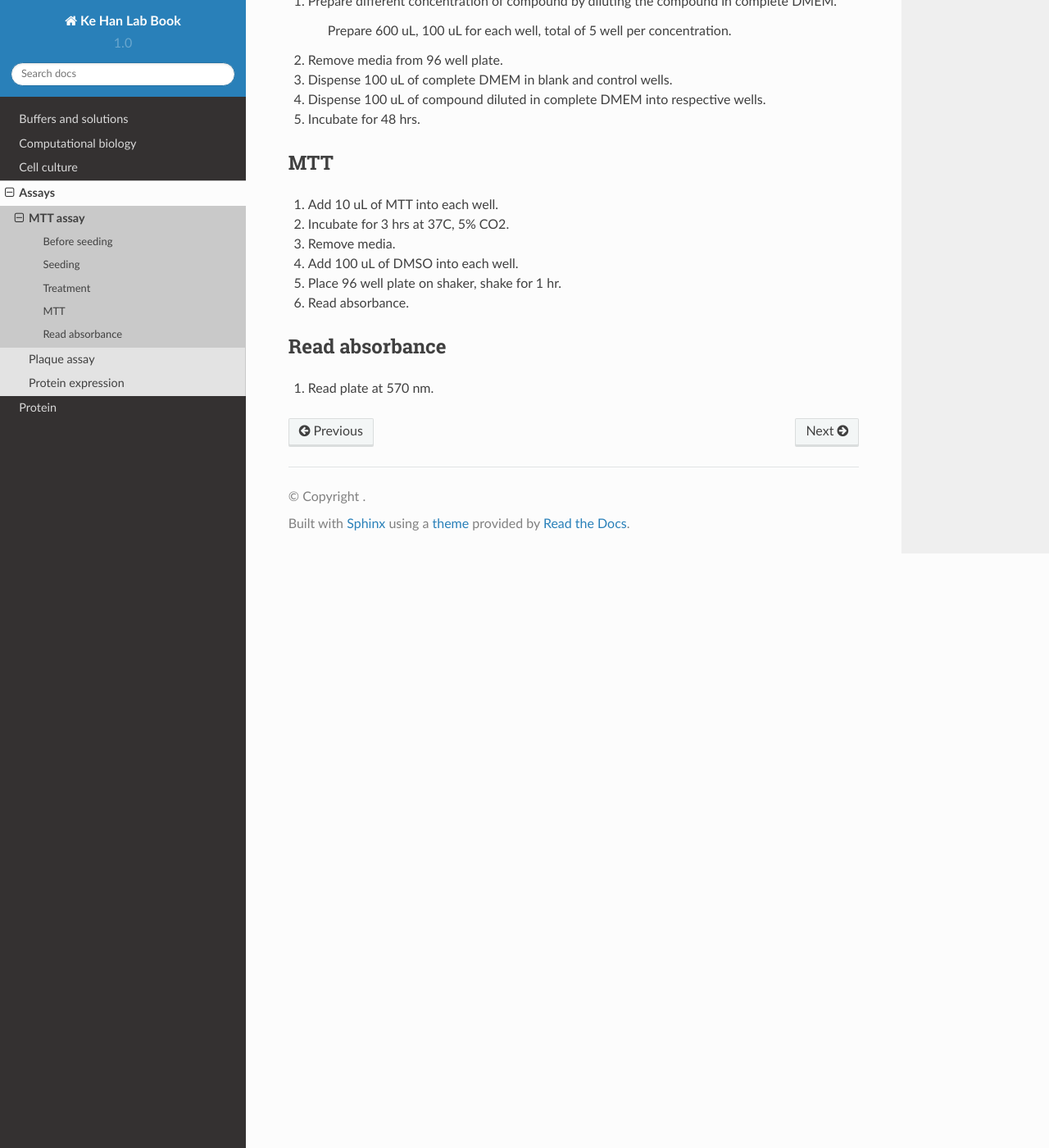
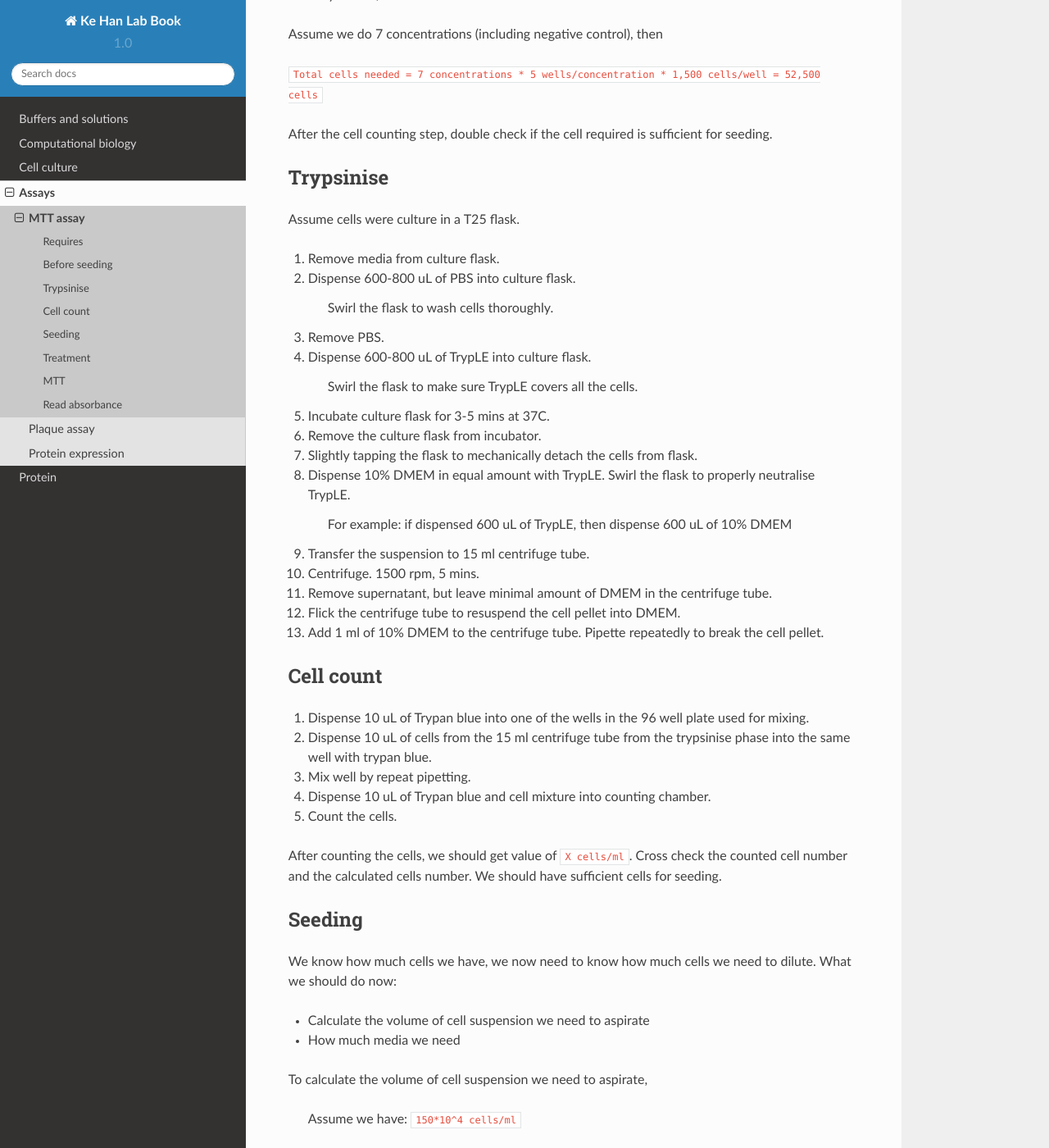
Before and after one commit to kehantan/labbook, a Sphinx documentation site: the page built from docs/assays/mtt.rst, in a window 1280 px wide and 1400 px high, scrolled down 794 px. Shown: the whole window at 82% size. Built offline with Sphinx 7.4.7 and the Read the Docs theme 2.0.0, drawn with Linux system fonts in a browser that asks for light colours; some of the changed text lies outside the part shown.

Commit message:
Update mtt.rst

```diff
--- a/docs/assays/mtt.rst
+++ b/docs/assays/mtt.rst
@@ -1,5 +1,26 @@
 MTT assay
 =========
+
+Requires
+--------
+* Micropipette (100-1000 uL and 10-100 uL)
+* Micropipette tips
+* Waste beaker
+* Cell counter
+* Counting chamber
+* 10% DMEM (in 50 ml centrifuge tube)
+* 96 well plate
+* Trypan blue
+* Calculator
+* 70% Ethanol in spray bottle
+* Paper towel
+* 96 well plate for mixing cells with trypan blue
+* 15 ml centrifuge tube
+* Seropipette (5ml and 10 ml)
+* TrypLE
+* Phosphate buffer saline (1x PBS)
+* Cell reservoir
+* Multi channel micropipette
 
 Before seeding
 --------------
@@ -7,20 +28,81 @@
 
 I usually seed 1,500 cells/well and 100 uL of media/well.
 
-Assume we do 7 concentrations (including negatice control), then total cells needed = 7 concentrations x 5 wells/concentration x 1,500 cells/well = 52,500 cells
+Assume we do 7 concentrations (including negative control), then
+
+:code:`Total cells needed = 7 concentrations * 5 wells/concentration * 1,500 cells/well = 52,500 cells`
 
 After the cell counting step, double check if the cell required is sufficient for seeding.
 
+Trypsinise
+----------
+Assume cells were culture in a T25 flask.
+
+#. Remove media from culture flask.
+#. Dispense 600-800 uL of PBS into culture flask.
+
+    Swirl the flask to wash cells thoroughly.
+
+#. Remove PBS.
+#. Dispense 600-800 uL of TrypLE into culture flask.
+
+    Swirl the flask to make sure TrypLE covers all the cells.
+
+#. Incubate culture flask for 3-5 mins at 37C.
+#. Remove the culture flask from incubator.
+#. Slightly tapping the flask to mechanically detach the cells from flask.
+#. Dispense 10% DMEM in equal amount with TrypLE. Swirl the flask to properly neutralise TrypLE.
+
+    For example: if dispensed 600 uL of TrypLE, then dispense 600 uL of 10% DMEM
+
+#. Transfer the suspension to 15 ml centrifuge tube.
+#. Centrifuge. 1500 rpm, 5 mins.
+#. Remove supernatant, but leave minimal amount of DMEM in the centrifuge tube.
+#. Flick the centrifuge tube to resuspend the cell pellet into DMEM.
+#. Add 1 ml of 10% DMEM to the centrifuge tube. Pipette repeatedly to break the cell pellet.
+
+Cell count
+----------
+#. Dispense 10 uL of Trypan blue into one of the wells in the 96 well plate used for mixing.
+#. Dispense 10 uL of cells from the 15 ml centrifuge tube from the trypsinise phase into the same well with trypan blue.
+#. Mix well by repeat pipetting.
+#. Dispense 10 uL of Trypan blue and cell mixture into counting chamber.
+#. Count the cells.
+
+After counting the cells, we should get value of :code:`X cells/ml`. Cross check the counted cell number and the calculated cells number. We should have sufficient cells for seeding.
+
 Seeding
 -------
-#. Trypsinise cells from culture flask.
-#. Count the cells. Cross check if the cells required is sufficient.
-#. Calculate how much media required.
+We know how much cells we have, we now need to know how much cells we need to dilute.
+What we should do now:
 
-    Assume: 7 concentrations x 5 wells/concentration x 100 uL complete DMEM/well = 3,500 uL
+* Calculate the volume of cell suspension we need to aspirate
+* How much media we need
 
-#. Aspirate required number of cells and mix with required amount of media.
-#. Seed cells in 96 well plate.
+To calculate the volume of cell suspension we need to aspirate,
+
+    Assume we have: :code:`150*10^4 cells/ml`
+
+    But we only need: :code:`52,500 cells`
+
+    So we first convert the :code:`52,500 cells` to the :code:`*10^4` 'format', which is :code:`5.25x10^4`
+
+    Then, :code:`5.25/150` to know how much volume (in ml) of cell suspension we need to aspirate.
+
+    In this case, :code:`0.035 ml`. Convert to uL, then :code:`35 uL`
+
+To calculate how much media we need,
+
+    Assume we do 7 concentrations (including negative control), then
+
+    :code:`7 concentrations * 5 well/concentration * 100 uL/well = 3,500 uL (3.5 ml)`
+
+#. Mix the cell suspension with either repeat pipetting or vortex.
+#. Aspirate required number of cells and mix with required amount of 10% DMEM in cell reservoir.
+
+    In this example, add 35 uL of cell suspension into 3,500 uL of 10% DMEM
+
+#. Aspirate 100 uL of cells and DMEM mixture from the cell reservoir with multichannel micropipette. Seed the mixture into 96 well plate.
 #. Incubate the seeded 96 well plate for 24 hrs.
 
 Treatment
```
